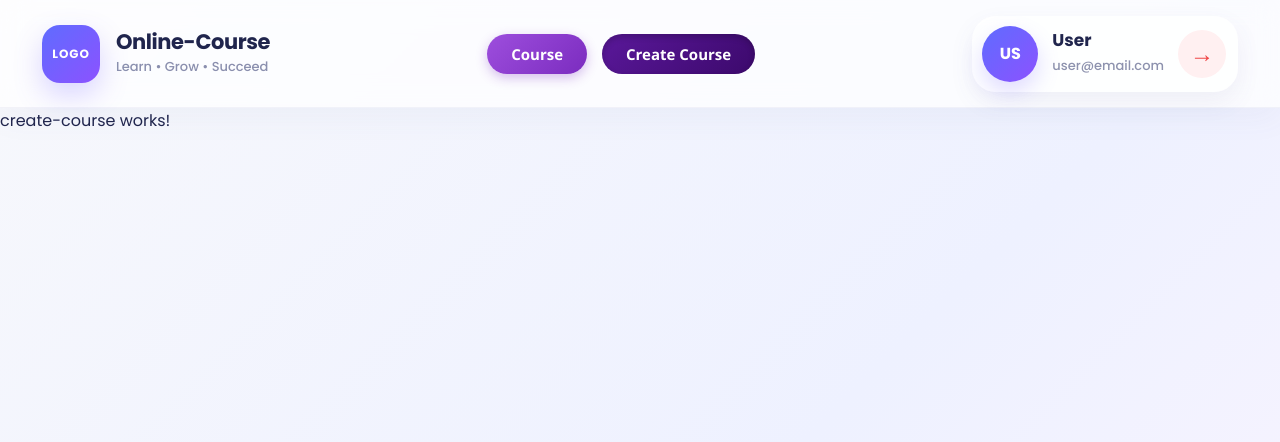
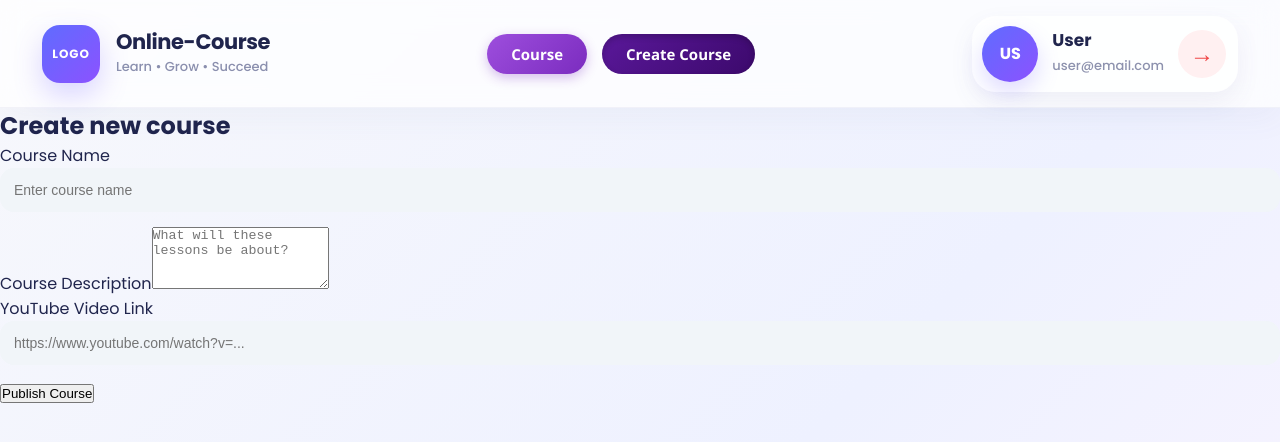
Before and after one commit to Yerkoo/webdevProject, an Angular app in the folder frotend/: page /main/create in a window 1280 px wide. Shown: the top 442 px of the page. Built offline with nearby package versions, Linux system fonts and the light colour scheme.

Commit message:
createcourse, html css

```diff
--- a/frotend/src/app/pages/create-course/create-course.html
+++ b/frotend/src/app/pages/create-course/create-course.html
@@ -1 +1,20 @@
-<p>create-course works!</p>
+<div class="form-container">
+  <h2>Create new course</h2>
+
+  <div class="form-group">
+    <label>Course Name</label>
+    <input type="text" [(ngModel)]="courseName" placeholder="Enter course name">
+  </div>
+
+  <div class="form-group">
+    <label>Course Description</label>
+    <textarea [(ngModel)]="courseDescription" rows="4" placeholder="What will these lessons be about?"></textarea>
+  </div>
+
+  <div class="form-group content-box">
+    <label>YouTube Video Link</label>
+    <input type="text" [(ngModel)]="youtubeLink" placeholder="https://www.youtube.com/watch?v=...">
+  </div>
+
+  <button class="submit-btn" (click)="onSubmit()">Publish Course</button>
+</div>
--- a/frotend/src/app/pages/create-course/create-course.ts
+++ b/frotend/src/app/pages/create-course/create-course.ts
@@ -1,9 +1,23 @@
 import { Component } from '@angular/core';
+import { FormsModule } from '@angular/forms';
 
 @Component({
   selector: 'app-create-course',
-  imports: [],
+  standalone: true,
+  imports: [FormsModule], // Оставили только формы
   templateUrl: './create-course.html',
-  styleUrl: './create-course.css',
+  styleUrl: './create-course.css'
 })
-export class CreateCourse {}
+export class CreateCourse {
+  courseName: string = '';
+  courseDescription: string = '';
+  youtubeLink: string = '';
+
+  onSubmit() {
+    console.log('Готовим к отправке на бэкенд:', {
+      title: this.courseName,
+      description: this.courseDescription,
+      video_url: this.youtubeLink
+    });
+  }
+}
```
Also changed, not shown: 1 other file (tests, documents, lock files or other folders).
